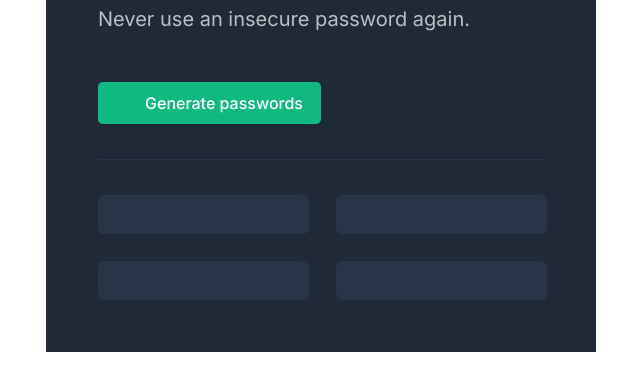
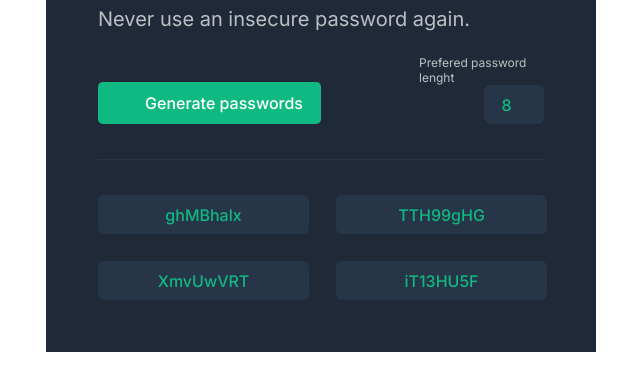
Before and after one commit to DainiusMI/JSScrimba04_password-generator, a website: page index.html in a window 1280 px wide. Both pictures are taken after a click on the button "Generate passwords". Shown: the part 311-702 px from the top of the page, without its empty margins (295-935 px from the left). Drawn offline with Linux system fonts and the light colour scheme.

Commit message:
optional goals completed

```diff
--- a/index.html
+++ b/index.html
@@ -21,14 +21,20 @@
     <div class="content-area">
         <h1 class="title">Generate a <br> <span>random password</span></h1>
         <p>Never use an insecure password again.</p>
+        <div class="row">
+            <button onclick="runGenerator()" class="button">Generate passwords</button>
+            <div class="lenght-container">
+                <p>Prefered password lenght</p>
+                <input id="password-lenght" type="number" value="8">
 
-        <button class="button">Generate passwords</button>
+            </div>
+        </div>
         <div class="spacing-line"></div>
         <div class="password-grid">
-            <input id="option1" type="text">
-            <input id="option2" type="text">
-            <input id="option3" type="text">
-            <input id="option4" type="text">
+            <input onclick="copyPassword()" id="option1" type="text">
+            <input onclick="copyPassword()" id="option2" type="text">
+            <input onclick="copyPassword()" id="option3" type="text">
+            <input onclick="copyPassword()" id="option4" type="text">
         </div>
     </div>
     <script src="./index.js"></script>
--- a/index.js
+++ b/index.js
@@ -1,6 +1,44 @@
 
 
-let stOption = document.getElementById('option1');
-let ndOption = document.getElementById('option2');
-let rdOption = document.getElementById('option3');
-let thOption = document.getElementById('option4');
+let stOptionEl = document.getElementById('option1');
+let ndOptionEl = document.getElementById('option2');
+let rdOptionEl = document.getElementById('option3');
+let thOptionEl = document.getElementById('option4');
+let passwordLenghtEl = document.getElementById('password-lenght');
+
+let charPool = ["a", "b", "c", "d", "e", "f", "g", "h", "i", "j", "k", "l", "m", "n", "o", "p", "q", "r", "s", "t", "u", "v", "w", "x", "y", "z"];
+let charArray = [];
+
+function formCharArray() {
+    for (let i = 0; i < charPool.length; i++) {
+        charArray[i] = charPool[i];
+        charArray[i+charPool.length] = charPool[i].toUpperCase();
+        if (i < 10) {
+            charArray[charPool.length*2+i] = i;
+        }
+    }
+console.log(charArray);
+}
+formCharArray();
+
+function generatePassword() {
+    let generatedPassword = '';
+    for (let i = 0; i < passwordLenghtEl.value; i++) {
+        generatedPassword += charArray[
+            Math.floor(Math.random()*charArray.length)
+        ]
+    }
+    return generatedPassword;
+}
+function runGenerator() {
+    stOptionEl.value = generatePassword();
+    ndOptionEl.value = generatePassword();
+    rdOptionEl.value = generatePassword();
+    thOptionEl.value = generatePassword();
+}
+
+function copyPassword() {
+    let copiedPassword = document.activeElement.value;
+    navigator.clipboard.writeText(copiedPassword);
+    alert("Copied the text: " + copiedPassword);
+}
--- a/scss/home.scss
+++ b/scss/home.scss
@@ -40,7 +40,6 @@ body {
     }
     p {
         margin: 10px 0;
-
         font-size: 20px;
         font-weight: 400;
         opacity: .7;
@@ -107,3 +106,24 @@ input {
     grid-template-columns: repeat(2, 1fr);
     gap: 27px;
 }
+.row {
+    display: flex;
+    justify-content: space-between;
+}
+.lenght-container {
+    width: 120px;
+    display: flex;
+    flex-direction: column;
+    align-items: flex-end;
+    justify-content: flex-end;
+    input {
+        width: 50%;
+        background-image: none;
+    }
+    p {
+        font-size: 12px;
+        width: 125px;
+        margin: 0;
+
+    }
+}
```
Also changed, not shown: css/home.css, 1 other file.
